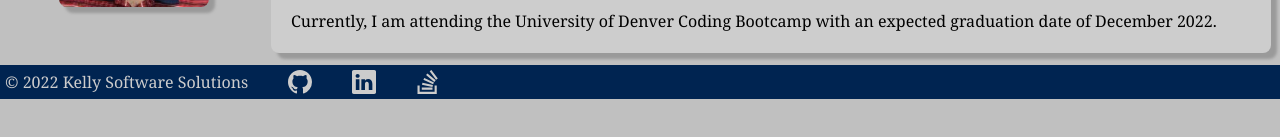
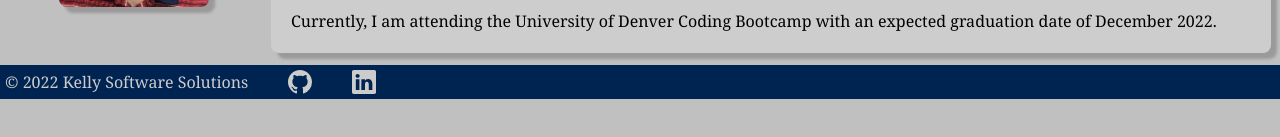
Before and after one commit to dpk5e7/react-portfolio, a React (Create React App) app: page / in a window 1280 px wide. Shown: the part 213-350 px from the top of the page. Built offline with nearby package versions, Linux system fonts and the light colour scheme.

Commit message:
remove stackoverflow

```diff
--- a/src/components/Footer.js
+++ b/src/components/Footer.js
@@ -1,7 +1,6 @@
 // Imports svg files for social media images
 import svgGitHub from "../images/github.svg";
 import svgLinkedIn from "../images/linkedin.svg";
-import svgStackOverflow from "../images/stack-overflow.svg";
 
 // Creates a footer element with a link to KellySoftware.org and social media profiles.
 export default function Footer() {
@@ -28,13 +27,6 @@ export default function Footer() {
         >
           <img src={svgLinkedIn} alt="LinkedIn" />
         </a>
-        <a
-          href="https://stackoverflow.com/users/18925866/dan-kelly"
-          target="_blank"
-          rel="noreferrer"
-        >
-          <img src={svgStackOverflow} alt="Stack Overflow" />
-        </a>
       </div>
     </footer>
   );
```
